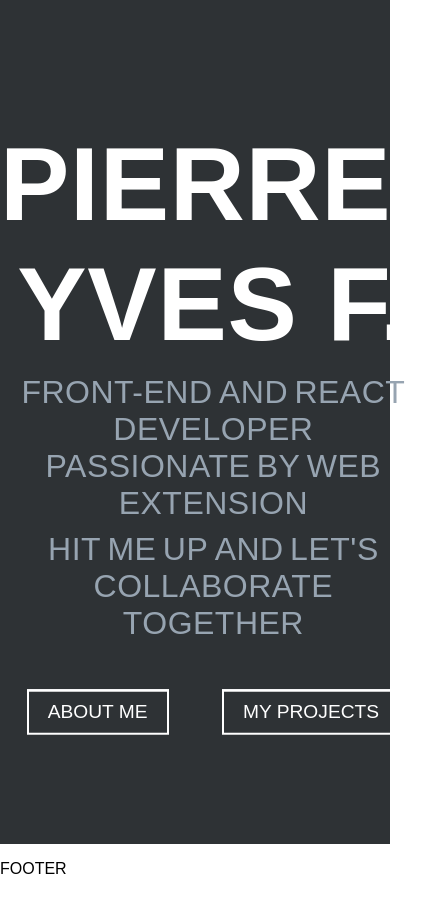
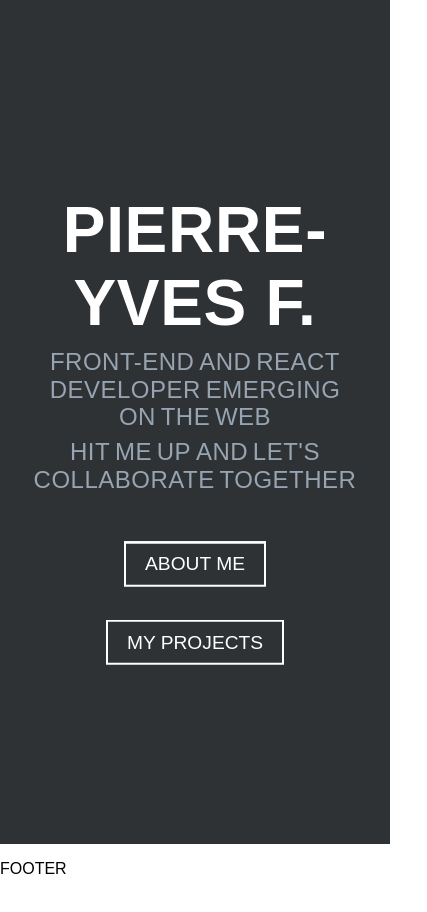
Before and after one commit to PierreYvesFlamand/Portfolio, a React (Create React App) app: page / in a window 390 px wide. Shown: the top 912 px of the page, 427 px wide, since content can reach past the window. Built offline with nearby package versions, Linux system fonts and the light colour scheme.

Commit message:
Responsive Header

```diff
--- a/package.json
+++ b/package.json
@@ -8,6 +8,7 @@
         "@testing-library/user-event": "^12.6.0",
         "react": "^17.0.1",
         "react-dom": "^17.0.1",
+        "react-loader-spinner": "^3.1.14",
         "react-scripts": "4.0.1",
         "web-vitals": "^0.2.4"
     },
--- /dev/null
+++ b/public/data/data.json
@@ -0,0 +1,9 @@
+{
+    "header": {
+        "ctas": ["about-me", "my-projects"],
+        "subs": [
+            "FRONT-END AND REACT DEVELOPER EMERGING ON THE WEB",
+            "HIT ME UP AND LET'S COLLABORATE TOGETHER"
+        ]
+    }
+}
--- a/public/index.html
+++ b/public/index.html
@@ -3,6 +3,7 @@
     <head>
         <meta charset="utf-8" />
         <meta name="viewport" content="width=device-width, initial-scale=1" />
+        <link rel="shortcut icon" href="./data/img/avatar.png" type="image/x-icon" />
         <title>Portfolio</title>
     </head>
     <body>
--- a/src/App.js
+++ b/src/App.js
@@ -1,11 +1,34 @@
-import React from 'react';
+import React, { useEffect, useState } from 'react';
+
+import Loader from 'react-loader-spinner';
+import 'react-loader-spinner/dist/loader/css/react-spinner-loader.css';
+
 import Header from './containers/Header/Header';
 import Footer from './containers/Footer/Footer';
 
 export default function App() {
-    return (
+    const [minLoading, setMinLoading] = useState(true);
+    const [isLoading, setIsLoading] = useState(true);
+    const [data, setData] = useState(null);
+
+    useEffect(() => {
+        setTimeout(() => setMinLoading(false), 900);
+
+        fetch('./data/data.json')
+            .then((res) => res.json())
+            .then((data) => {
+                setData(data);
+                setIsLoading(false);
+            });
+    }, []);
+
+    return minLoading || isLoading ? (
+        <div className='loading-screen'>
+            <Loader type='Oval' color='#97a4b1' height={150} width={150} />
+        </div>
+    ) : (
         <>
-            <Header />
+            <Header data={data} />
             <Footer />
         </>
     );
--- a/src/containers/Footer/Footer.css
+++ b/src/containers/Footer/Footer.css
@@ -0,0 +1,3 @@
+.footer {
+    height: 500vh;
+}
--- a/src/containers/Header/Header.css
+++ b/src/containers/Header/Header.css
@@ -1,5 +1,5 @@
 .header {
-    height: 100vh;
+    min-height: 100vh;
     background: #2e3235;
     color: #fff;
     display: flex;
@@ -10,9 +10,20 @@
 }
 
 .header-container {
+    margin: 0 auto;
+    padding: 0 1em;
+    opacity: 0;
+    transform: scale(0.4);
+
+    transition: all 800ms;
+}
+
+.header-container.fade-in {
     max-width: 55rem;
-    margin: 0 auto;
+    transform: scale(1);
+    opacity: 1;
 }
+
 .header-text {
     text-align: center;
     font-size: 2rem;
@@ -57,6 +68,7 @@
 .header-ctas {
     max-width: 55rem;
     margin: 3em auto -1em;
+    padding: 0 3.5em;
     display: flex;
     justify-content: space-around;
 }
@@ -64,7 +76,7 @@
 .header-cta {
     display: block;
     text-decoration: none;
-    height: 2.82em;
+    height: 2.9em;
     overflow: hidden;
     text-transform: uppercase;
 }
@@ -102,3 +114,32 @@
 .header-cta:hover .hover {
     transform: translateY(0%);
 }
+
+@media screen and (max-width: 600px) {
+    .header-text {
+        font-size: 1.5rem;
+        letter-spacing: 0.5px;
+    }
+
+    .header-h1 {
+        font-size: 4rem;
+        letter-spacing: 0.7px;
+    }
+
+    .header-container {
+        padding: 3em 1.5em;
+    }
+
+    .header-ctas {
+        flex-direction: column;
+        align-items: center;
+    }
+
+    .header-cta {
+        width: max-content;
+    }
+
+    .header-cta:first-of-type {
+        margin-bottom: 2em;
+    }
+}
--- a/src/containers/Header/Header.js
+++ b/src/containers/Header/Header.js
@@ -1,20 +1,28 @@
-import React, { useState } from 'react';
+import React, { useEffect, useRef, useState } from 'react';
 import './Header.css';
 
-const header = {
-    ctas: ['about-me', 'my-projects'],
-    subs: [
-        'FRONT-END AND REACT DEVELOPER PASSIONATE BY WEB EXTENSION',
-        "HIT ME UP AND LET'S COLLABORATE TOGETHER",
-    ],
-};
+export default function Header(props) {
+    const ref = useRef();
+    const [fadeIn, setFadeIn] = useState(false);
 
-export default function Header() {
+    const { header } = props.data;
     const { subs, ctas } = header;
+
+    useEffect(() => {
+        const observer = new IntersectionObserver((entries) => {
+            if (entries[0].isIntersecting) {
+                setFadeIn(true);
+                observer.unobserve(ref.current);
+            }
+        });
+        observer.observe(ref.current);
+
+        return () => observer.unobserve(ref.current);
+    }, [header]);
 
     return (
         <header className='header'>
-            <div className='header-container'>
+            <div className={`header-container${fadeIn ? ' fade-in' : ''}`} ref={ref}>
                 <div className='header-text'>
                     <h1 className='header-h1'>PIERRE-YVES F.</h1>
 
--- a/src/global-styles/global.css
+++ b/src/global-styles/global.css
@@ -6,13 +6,37 @@
 
 html {
     font-size: 16px;
+    scroll-behavior: smooth;
 }
 
 body {
     font-family: 'Staatliches', sans-serif;
+    overflow-x: hidden;
+}
+
+body::-webkit-scrollbar-track {
+    background-color: #2e3235;
+}
+
+body::-webkit-scrollbar {
+    width: 7px;
+}
+
+body::-webkit-scrollbar-thumb {
+    background-color: #141414;
+    border: 0;
+    border-radius: 50px;
 }
 
 h1,
 h2 {
     margin: 0;
 }
+
+.loading-screen {
+    background-color: #2e3235;
+    height: 100vh;
+    display: flex;
+    justify-content: center;
+    align-items: center;
+}
--- a/src/index.js
+++ b/src/index.js
@@ -6,9 +6,4 @@ import App from './App';
 import './global-styles/normalize.css';
 import './global-styles/global.css';
 
-ReactDOM.render(
-    <>
-        <App />
-    </>,
-    document.getElementById('root')
-);
+ReactDOM.render(<App />, document.getElementById('root'));
```
Also changed, not shown: public/data/img/avatar.png (added), 1 other file (tests, documents, lock files or other folders).
